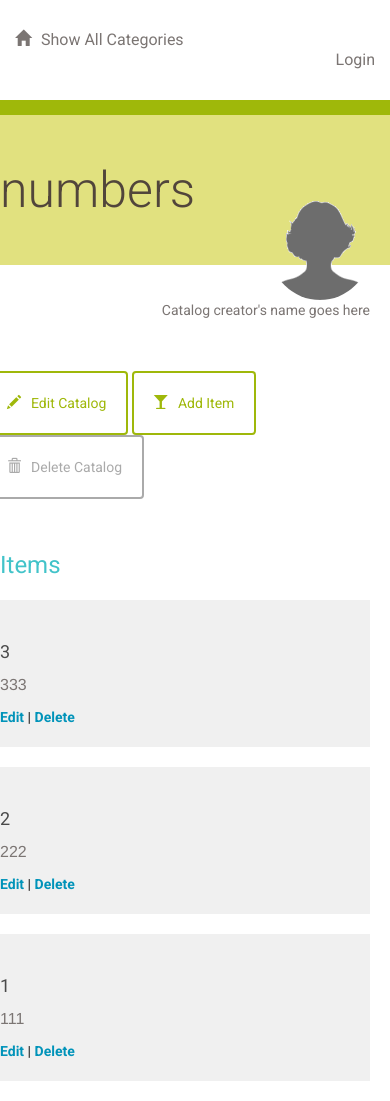
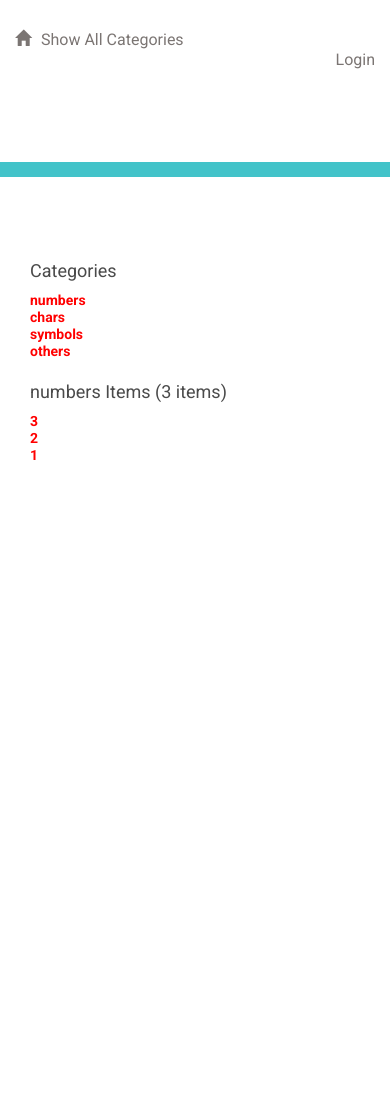
Before and after one commit to runnphoenix/Udacity_fullstack, a Flask app: a page that uses proj_5/templates/header.html in a window 390 px wide. After the commit the page ends 460 px from the top, so only its background shows below. Run offline with Flask 2, Linux system fonts and the light colour scheme; some libraries are stand-ins or nearby versions.

Commit message:
proj_5: some improvements

```diff
--- a/proj_5/project.py
+++ b/proj_5/project.py
@@ -101,7 +101,7 @@ def gconnect():
     answer = requests.get(userinfo_url, params=params)
     data = json.loads(answer.text)
 
-    login_session['username'] = data['name']
+    login_session['user_id'] = data['name']
     login_session['picture'] = data['picture']
     login_session['email'] = data['email']
 
@@ -113,7 +113,7 @@ def gconnect():
 
     output = ''
     output += '<h1>Welcome, '
-    output += login_session['username']
+    output += login_session['user_id']
     output += '!</h1>'
 
     output += '<img src="'
@@ -121,7 +121,7 @@ def gconnect():
     output += '"style = "width: 300px; height: 300px; border-radius:150px;'
     output += ' -webkit-border-radius: 150px;-moz-border-radisu: 150px;"> '
 
-    flash("you are now logged in as %s" % login_session['username'])
+    flash("you are now logged in as %s" % login_session['user_id'])
     return output
 
 
@@ -144,7 +144,7 @@ def gdisconnect():
         # reset the user's session:
         del login_session['credentials']
         del login_session['gplus_id']
-        del login_session['username']
+        del login_session['user_id']
         del login_session['email']
         del login_session['picture']
 
@@ -161,7 +161,7 @@ def gdisconnect():
 
 def createUser(login_session):
     newUser = User(
-        name=login_session['username'],
+        name=login_session['user_id'],
         email=login_session['email'],
         picture=login_session['picture'])
     session.add(newUser)
@@ -213,7 +213,7 @@ def showCatalogs():
     return render_template('catalogs.html',
                            catalogs=catalogs,
                            items=recent_items,
-                           username=login_session.get('username'))
+                           user_id=login_session.get('user_id'))
 
 
 # Create a new catalog
@@ -228,12 +228,12 @@ def newCatalog():
         for catalog in catalogs:
             if catalog.name == request.form['name']:
                 return render_template('newCatalog.html',
-                                       username=login_session.get('username'),
+                                       user_id=login_session.get('user_id'),
                                        error_messages='Same catalog existed.')
 
         if request.form['name'] == '':
             return render_template('newCatalog.html',
-                                   username=login_session.get('username'),
+                                   user_id=login_session.get('user_id'),
                                    error_messages='Input can not be empty.')
         else:
             newCatalog = Catalog(
@@ -245,7 +245,7 @@ def newCatalog():
             return redirect(url_for('showCatalogs'))
     else:
         return render_template('newCatalog.html',
-                               username=login_session.get('username'))
+                               user_id=login_session.get('user_id'))
 
 
 # Edit a catalog
@@ -264,7 +264,7 @@ def editCatalog(catalog_name):
     else:
         return render_template('editCatalog.html',
                                catalog=editedCatalog,
-                               username=login_session.get('username'))
+                               user_id=login_session.get('user_id'))
 
 
 # Delete a catalog
@@ -287,19 +287,21 @@ def deleteCatalog(catalog_name):
     else:
         return render_template('deleteCatalog.html',
                                catalog=catalogToDelete,
-                               username=login_session.get('username'))
+                               user_id=login_session.get('user_id'))
 
 
 # Show a catalog
 @app.route('/catalog/<catalog_name>/')
 def showCatalog(catalog_name):
+    catalogs = session.query(Catalog).all()
     catalog = session.query(Catalog).filter_by(name=catalog_name).one()
     items = session.query(Item).filter_by(
         catalog=catalog).order_by(Item.date_created.desc()).all()
     return render_template('catalog.html',
+                           catalogs=catalogs,
                            items=items,
                            catalog=catalog,
-                           username=login_session.get('username'))
+                           user_id=login_session.get('user_id'))
 
 
 ###########################  ITEMS  ############################################
@@ -312,7 +314,9 @@ def showItem(catalog_name, item_name):
     if request.method == 'POST':
         return
     else:
-        return render_template('item.html', item=item)
+        return render_template('item.html',
+                               item=item,
+                               user_id=login_session.get('user_id'))
 
 
 # Create a new item
@@ -323,20 +327,21 @@ def newItem():
 
     catalogs = session.query(Catalog).all()
     if request.method == 'POST':
-        catalog = request.form['catalog']
+        catalog_name = request.form['categories']
+        catalog = session.query(Catalog).filter_by(name=catalog_name).one()
         catalog_items = session.query(Item).filter_by(catalog=catalog)
         # Same name is not allowed
         for item in catalog_items:
             if item.name == request.form['name']:
                 return render_template('newItem.html',
                                        catalogs=catalogs,
-                                       username=login_session.get('username'),
+                                       user_id=login_session.get('user_id'),
                                        error_messages='Same item already existed')
         # Empty form not allowed
         if (request.form['name']=='') or (request.form['description']==''):
             return render_template('newItem.html',
                                    catalogs=catalogs,
-                                   username=login_session.get('username'),
+                                   user_id=login_session.get('user_id'),
                                    error_messages='Input can not be empty.')
         # Generate the new item
         else:
@@ -348,11 +353,13 @@ def newItem():
             session.add(newItem)
             session.commit()
             flash('New Menu %s Item Successfully Created' % (newItem.name))
-            return redirect(url_for('showCatalog', catalog_name=catalog_name))
+            return redirect(url_for('showItem',
+                                    catalog_name=catalog.name,
+                                    item_name = newItem.name))
     else:
         return render_template('newItem.html',
                                catalogs=catalogs,
-                               username=login_session.get('username'))
+                               user_id=login_session.get('user_id'))
 
 
 # Edit a item
@@ -378,7 +385,7 @@ def editItem(catalog_name, item_name):
                                catalog_name=catalog_name,
                                item_name=item_name,
                                item=editedItem,
-                               username=login_session.get('username'))
+                               user_id=login_session.get('user_id'))
 
 
 # Delete a item
@@ -399,7 +406,7 @@ def deleteItem(catalog_name, item_name):
         return render_template('deleteItem.html',
                                item=itemToDelete,
                                catalog_name=catalog_name,
-                               username=login_session.get('username'))
+                               user_id=login_session.get('user_id'))
 
 
 if __name__ == '__main__':
--- a/proj_5/templates/catalog.html
+++ b/proj_5/templates/catalog.html
@@ -1,19 +1,45 @@
 {% extends "main.html" %}
 {% block content %}
 {% include "header.html" %}
-
-<div class="row divider green">
+<div class="row top-menu">
+	<div class="col-md-10"></div>
+	<div class="col-md-2 text-right"></div>
+</div>
+<div class="row divider blue">
 	<div class="col-md-12"></div>
 </div>
 
-<div class="row banner menu">
-	<div class="col-md-11 col-md-offset-1 padding-none">
-		<h1>{{ catalog.name }}
-		<figure class="creator">
-			<img src="{{ url_for('static', filename='blank_user.gif') }}">
-			<figcaption>Catalog creator's name goes here</figcaption>
-		</figure>
-		</h1>
+<div class="row padding-top padding-bottom">
+	<div class="col-md-1"></div>
+	<div class="col-md-1"></div>
+</div>
+
+<div class="row">
+  <div class="col-md-10">
+    <div class="col-md-3">
+      {% if user_id != None %}
+        <div><a href="{{url_for('newCatalog')}}">Add Catalog</a></div>
+      {% endif %}
+      <h3>Categories</h3>
+      {% for catalog in catalogs %}
+		    <a href = "{{url_for('showCatalog', catalog_name = catalog.name)}}">
+			    <div style='color:red'>{{catalog.name}}</div>
+		    </a>
+      {% endfor %}
+    </div>
+
+    <div class="col-md-7">
+      <!-- Only owner can add new item to category -->
+      {% if user_id != None %}
+         <div><a href="{{url_for('newItem')}}">Add Item</a></div>
+      {% endif %}
+      <h3>{{catalog.name}} Items ({{items|length}} items)</h3>
+      {% for item in items %}
+        <a href="{{url_for('showItem', catalog_name=item.catalog.name, item_name=item.name)}}">
+          <div style='color:red;'>{{item.name}}</div>
+        </a>
+      {% endfor %}
+    </div>
   </div>
 </div>
 
@@ -29,44 +55,4 @@
     {% endwith %}
 </div>
 
-</div>
-	<div class="row padding-top padding-bottom">
-		<div class="col-md-1"></div>
-		<div class="col-md-11 padding-none">
-			<a href="{{url_for('editCatalog', catalog_name = catalog.name)}}">
-				<button class="btn btn-default" id="new-menu-item">
-					<span class="glyphicon glyphicon-pencil" aria-hidden="true"></span>Edit Catalog
-				</button>
-			</a>
-			<a href="{{url_for('newItem', catalog_name = catalog.name)}}">
-				<button class="btn btn-default" id="new-menu-item">
-					<span class="glyphicon glyphicon-glass" aria-hidden="true"></span>Add Item
-				</button>
-			</a>
-						<a href="{{url_for('deleteCatalog', catalog_name = catalog.name)}}">
-				<button class="btn btn-default delete" id="delete-catalog">
-					<span class="glyphicon glyphicon-trash" aria-hidden="true"></span>Delete Catalog
-				</button>
-			</a>
-		</div>
-	<div class="col-md-7"></div>
-</div>
-
-{% if items !=[] %}
-	<div class="row">
-    <div class="col-md-1"></div>
-		<div class="col-md-3">
-			<h2>Items</h2>
-			{% for i in items %}
-				<div class="menu-item">
-					<h3>{{i.name}}</h3>
-					<p>{{i.description}}</p>
-					<a href='{{url_for('editItem', catalog_name=catalog.name, item_name=i.name)}}'>Edit</a> |
-					<a href='{{url_for('deleteItem', catalog_name=catalog.name, item_name=i.name)}}'>Delete</a>
-					</div>
-			{% endfor %}
-        </div>
-	</div>
-{% endif %}
-
 {% endblock %}
--- a/proj_5/templates/header.html
+++ b/proj_5/templates/header.html
@@ -5,11 +5,11 @@
 		</a>
 	</div>
 	<div class="col-md-6 text-right">
-    {% if username == None %}
+    {% if user_id == None %}
       <a href="{{url_for('showLogin')}}">Login</a>
     {% else %}
     <a href="{{url_for('gdisconnect')}}">Logout</a>
-      <div>{{username}}</div>
+    <div>{{user_id}}</div>
     {% endif %}
 	</div>
 </div>
--- a/proj_5/templates/newitem.html
+++ b/proj_5/templates/newitem.html
@@ -17,7 +17,7 @@
 			<div class="form-group">
 
 				<label for="name">Name:</label>
-				<input type ="text" maxlength="50" class="form-control" name="name"placeholder="Name of the item">
+				<input type ="text" maxlength="50" class="form-control" name="name" placeholder="Name of the item">
 
 				<label for="description">Description:</label>
 				<textarea class="form-control" maxlength="250" rows="3" name="description" placeholder="Description of the item"></textarea>
@@ -25,7 +25,7 @@
         <label>Catalog:</label>
         <select name="categories">
           {% for catalog in catalogs %}:
-            <option value="volvo">{{catalog.name}}</option>
+            <option value={{catalog.name}}>{{catalog.name}}</option>
           {% endfor %}
         </select>
 
```
Also changed, not shown: proj_5/templates/catalogs.html (+9 -4 lines), proj_5/templates/item.html (+17 -2 lines), proj_5/items.db, 1 other file. Lines whose indentation alone changed are shown as unchanged.
